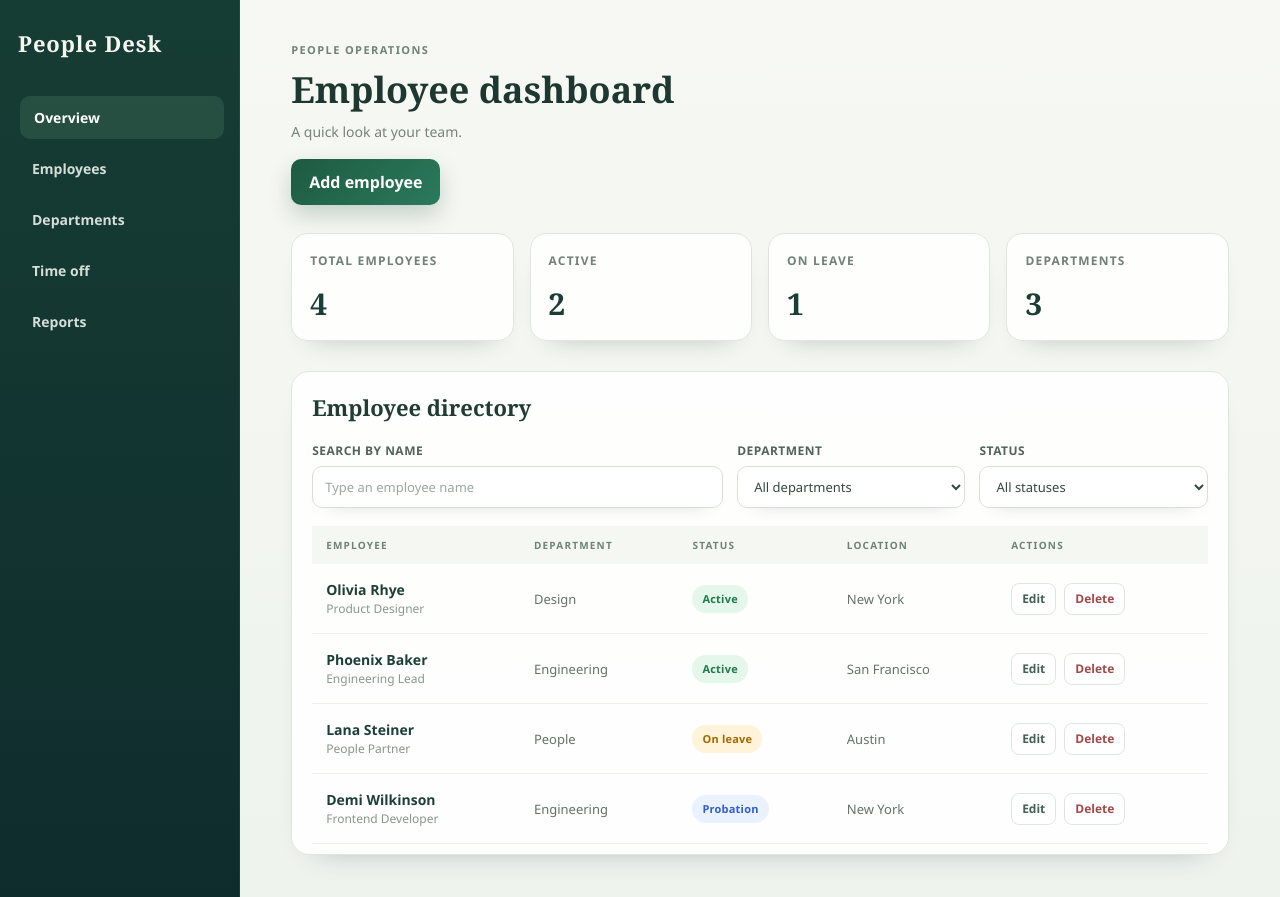
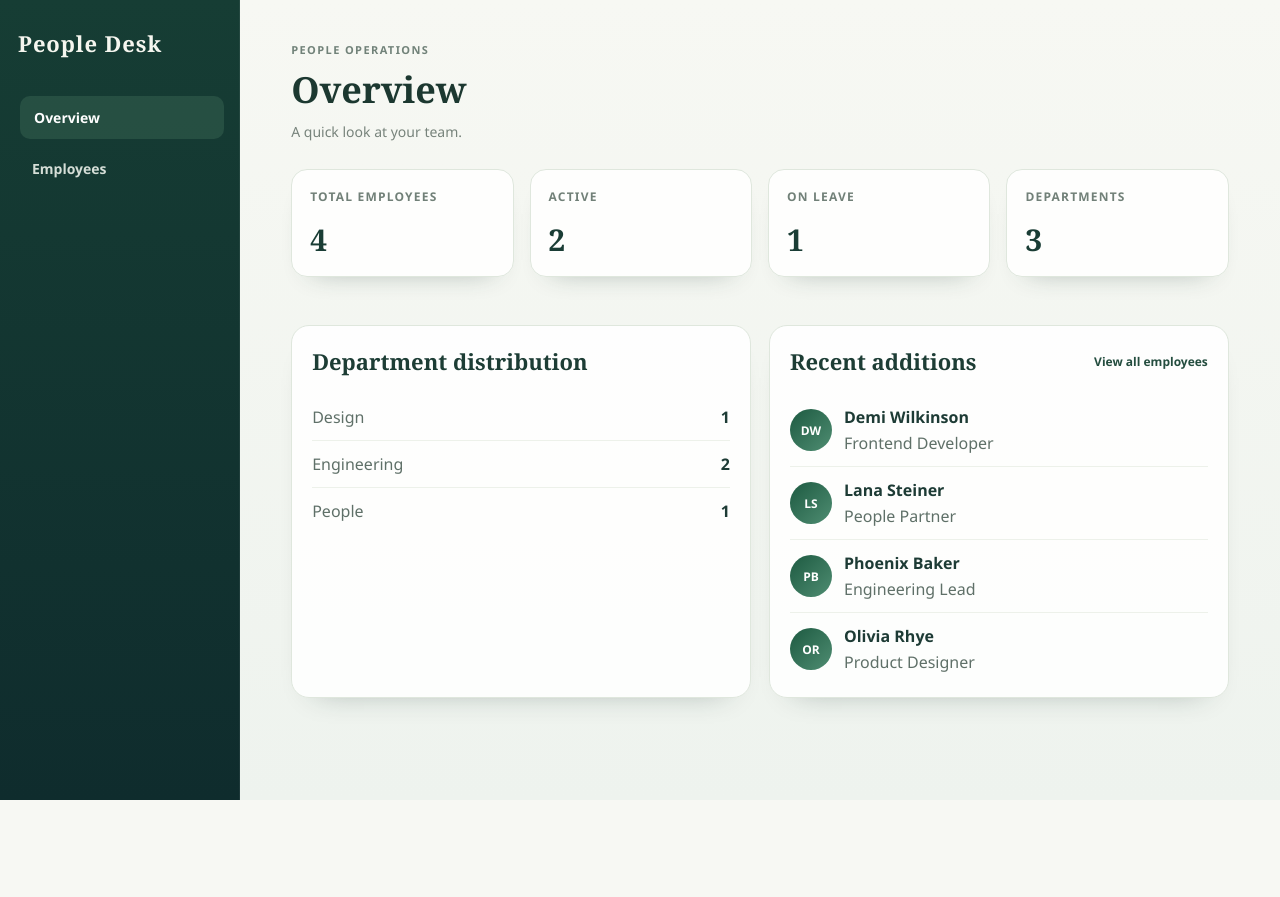
Before and after one commit to santhoshbabums/react_learning, a React (Vite) app in the folder react-learning/: page / in a window 1280 px wide. After the commit the page ends 800 px from the top, so only its background shows below. Built offline with nearby package versions, Linux system fonts and the light colour scheme.

Commit message:
over view page developed

```diff
--- a/react-learning/src/App.css
+++ b/react-learning/src/App.css
@@ -291,9 +291,111 @@
   align-items: flex-start;
 }
 
+.overview-main {
+  display: flex;
+  flex-direction: column;
+}
+
+.overview-panels {
+  display: grid;
+  grid-template-columns: repeat(2, minmax(0, 1fr));
+  gap: 18px;
+  margin-top: 18px;
+}
+
+.overview-panel {
+  padding: 20px 20px 12px;
+  border: 1px solid #dfe7dd;
+  border-radius: 18px;
+  background: rgba(255, 255, 255, 0.9);
+  box-shadow: 0 16px 30px -26px rgba(22, 52, 44, 0.45);
+}
+
+.panel-header {
+  display: flex;
+  align-items: center;
+  justify-content: space-between;
+  gap: 10px;
+  margin-bottom: 18px;
+}
+
+.panel-header h2 {
+  margin: 0;
+  color: #1d3d35;
+  font: 600 22px 'Georgia', serif;
+}
+
+.panel-link {
+  color: #244d3f;
+  font-size: 12px;
+  font-weight: 700;
+  text-decoration: none;
+}
+
+.department-list,
+.recent-list {
+  margin: 0;
+  padding: 0;
+  list-style: none;
+}
+
+.department-item,
+.recent-item {
+  display: flex;
+  align-items: center;
+  justify-content: space-between;
+  gap: 12px;
+  padding: 12px 0;
+  border-bottom: 1px solid #edf1ea;
+}
+
+.department-item:last-child,
+.recent-item:last-child {
+  border-bottom: none;
+}
+
+.department-item span,
+.recent-details span {
+  color: #5f7068;
+}
+
+.department-item strong,
+.recent-details strong {
+  color: #1d3b35;
+}
+
+.recent-item {
+  justify-content: flex-start;
+}
+
+.recent-profile {
+  display: flex;
+  align-items: center;
+  justify-content: center;
+  width: 42px;
+  height: 42px;
+  border-radius: 50%;
+  background: linear-gradient(135deg, #1d5a41 0%, #4f8d72 100%);
+  color: #fff;
+  font-size: 12px;
+  font-weight: 700;
+}
+
+.recent-details {
+  display: flex;
+  flex-direction: column;
+  gap: 4px;
+}
+
 @media (max-width: 850px) {
   .summary-cards {
     grid-template-columns: repeat(2, minmax(0, 1fr));
+  }
+}
+
+@media (max-width: 800px) {
+  .overview-panels {
+    grid-template-columns: 1fr;
   }
 }
 
--- a/react-learning/src/App.tsx
+++ b/react-learning/src/App.tsx
@@ -2,7 +2,7 @@ import { Sidebar } from './components/Sidebar'
 import { EmployeeTable } from './features/employees/EmployeeTable'
 import { mockEmployees } from './features/employees/data/mockEmployee'
 import './App.css'
-import { Route, Routes } from 'react-router-dom'
+import { Link, Route, Routes } from 'react-router-dom'
 import { EmployeeDetails } from './features/employees/EmployeeDetails'
 
 //  phase 2
@@ -46,6 +46,15 @@ function App() {
         employees.map((employee) => employee.department),
     ).size
 
+    const departmentBreakdown = employees.reduce<Record<string, number>>(
+        (counts, employee) => {
+            counts[employee.department] = (counts[employee.department] ?? 0) + 1
+            return counts
+        },
+        {},
+    )
+
+    const recentEmployees = [...employees].reverse().slice(0, 5)
 
     // phase 2
 
@@ -108,6 +117,81 @@ function App() {
                 <Route
                     path="/"
                     element={
+                        <main className="dashboard-main overview-main">
+                            <header className="page-heading">
+                                <p>PEOPLE OPERATIONS</p>
+                                <h1>Overview</h1>
+                                <span>A quick look at your team.</span>
+                            </header>
+
+                            <section className="summary-cards" aria-label="Employee summary">
+                                <article className="summary-card">
+                                    <h2>Total employees</h2>
+                                    <p>{employees.length}</p>
+                                </article>
+
+                                <article className="summary-card">
+                                    <h2>Active</h2>
+                                    <p>{activeCount}</p>
+                                </article>
+
+                                <article className="summary-card">
+                                    <h2>On leave</h2>
+                                    <p>{leaveCount}</p>
+                                </article>
+
+                                <article className="summary-card">
+                                    <h2>Departments</h2>
+                                    <p>{departmentCount}</p>
+                                </article>
+                            </section>
+
+                            <section className="overview-panels">
+                                <article className="overview-panel">
+                                    <div className="panel-header">
+                                        <h2>Department distribution</h2>
+                                    </div>
+
+                                    <ul className="department-list">
+                                        {Object.entries(departmentBreakdown)
+                                            .sort(([left], [right]) => left.localeCompare(right))
+                                            .map(([department, count]) => (
+                                                <li key={department} className="department-item">
+                                                    <span>{department}</span>
+                                                    <strong>{count}</strong>
+                                                </li>
+                                            ))}
+                                    </ul>
+                                </article>
+
+                                <article className="overview-panel">
+                                    <div className="panel-header">
+                                        <h2>Recent additions</h2>
+                                        <Link to="/employees" className="panel-link">
+                                            View all employees
+                                        </Link>
+                                    </div>
+
+                                    <ul className="recent-list">
+                                        {recentEmployees.map((employee) => (
+                                            <li key={employee.id} className="recent-item">
+                                                <div className="recent-profile">{employee.initials}</div>
+                                                <div className="recent-details">
+                                                    <strong>{employee.name}</strong>
+                                                    <span>{employee.role}</span>
+                                                </div>
+                                            </li>
+                                        ))}
+                                    </ul>
+                                </article>
+                            </section>
+                        </main>
+                    }
+                />
+
+                <Route
+                    path="/employees"
+                    element={
                         <main className="dashboard-main">
                             <header className="page-heading">
                                 <p>PEOPLE OPERATIONS</p>
@@ -164,6 +248,7 @@ function App() {
                         </main>
                     }
                 />
+
                 <Route
                     path="/employees/:employeeId"
                     element={<EmployeeDetails employees={employees} />}
--- a/react-learning/src/components/Sidebar.tsx
+++ b/react-learning/src/components/Sidebar.tsx
@@ -1,29 +1,30 @@
+import { NavLink } from 'react-router-dom'
+
 const navigationItems = [
-  'Overview',
-  'Employees',
-  'Departments',
-  'Time off',
-  'Reports',
+  { label: 'Overview', to: '/' },
+  { label: 'Employees', to: '/employees' },
 ]
 
 export function Sidebar() {
   return (
     <aside className="sidebar">
-      <a className="brand" href="#overview">
+      <NavLink className="brand" to="/">
         People Desk
-      </a>
+      </NavLink>
 
       <nav aria-label="Main navigation">
         <ul className="navigation-list">
-          {navigationItems.map((item, index) => (
-            <li key={item}>
-              <a
-                className={index === 0 ? 'navigation-link is-active' : 'navigation-link'}
-                href={`#${item.toLowerCase().replaceAll(' ', '-')}`}
-                aria-current={index === 0 ? 'page' : undefined}
+          {navigationItems.map((item) => (
+            <li key={item.label}>
+              <NavLink
+                to={item.to}
+                className={({ isActive }) =>
+                  isActive ? 'navigation-link is-active' : 'navigation-link'
+                }
+                end={item.to === '/'}
               >
-                {item}
-              </a>
+                {item.label}
+              </NavLink>
             </li>
           ))}
         </ul>
```
